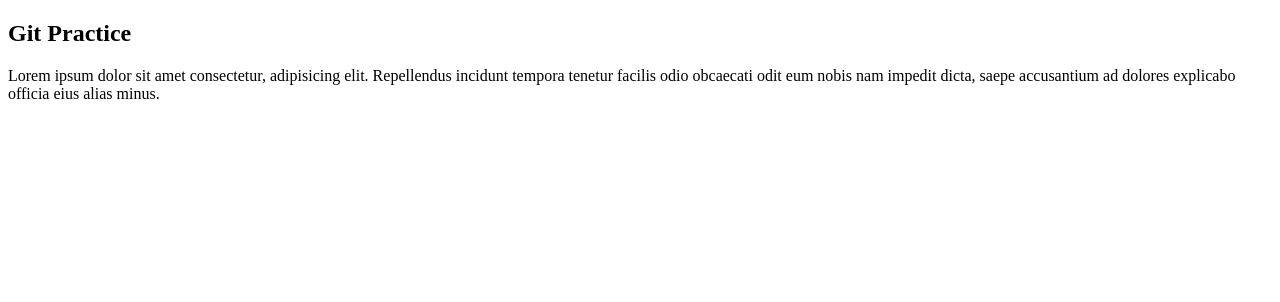
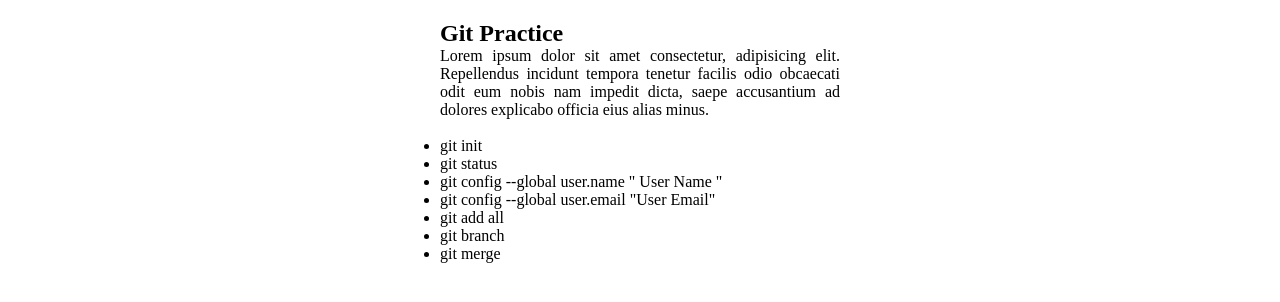
Before and after one commit to IbrahimAliHamim/Git_Again_Practice, a plain HTML site: page index.html in a window 1280 px wide. Drawn offline with Linux system fonts and the light colour scheme.

Commit message:
html and css coding added

```diff
--- a/index.html
+++ b/index.html
@@ -1,6 +1,8 @@
 <!DOCTYPE html>
 <html lang="en">
 <head>
+
+    <link rel="stylesheet" href="style.css">
 
     <title>Document</title>
 
@@ -13,6 +15,17 @@
         <p>
             Lorem ipsum dolor sit amet consectetur, adipisicing elit. Repellendus incidunt tempora tenetur facilis odio obcaecati odit eum nobis nam impedit dicta, saepe accusantium ad dolores explicabo officia eius alias minus.
         </p>
+        <br>
+
+        <ul>
+            <li>git init</li>
+            <li>git status</li>
+            <li>git config --global user.name " User Name "</li>
+            <li>git config --global user.email "User Email"</li>
+            <li>git add all</li>
+            <li>git branch</li>
+            <li>git merge</li>
+        </ul>
     </div>
 
 
--- a/style.css
+++ b/style.css
@@ -0,0 +1,11 @@
+*{
+    margin: 0;
+    padding: 0;
+}
+
+div{
+    height: 900px;
+    width: 400px;
+    margin: 20px auto;
+    text-align: justify;
+}
```
